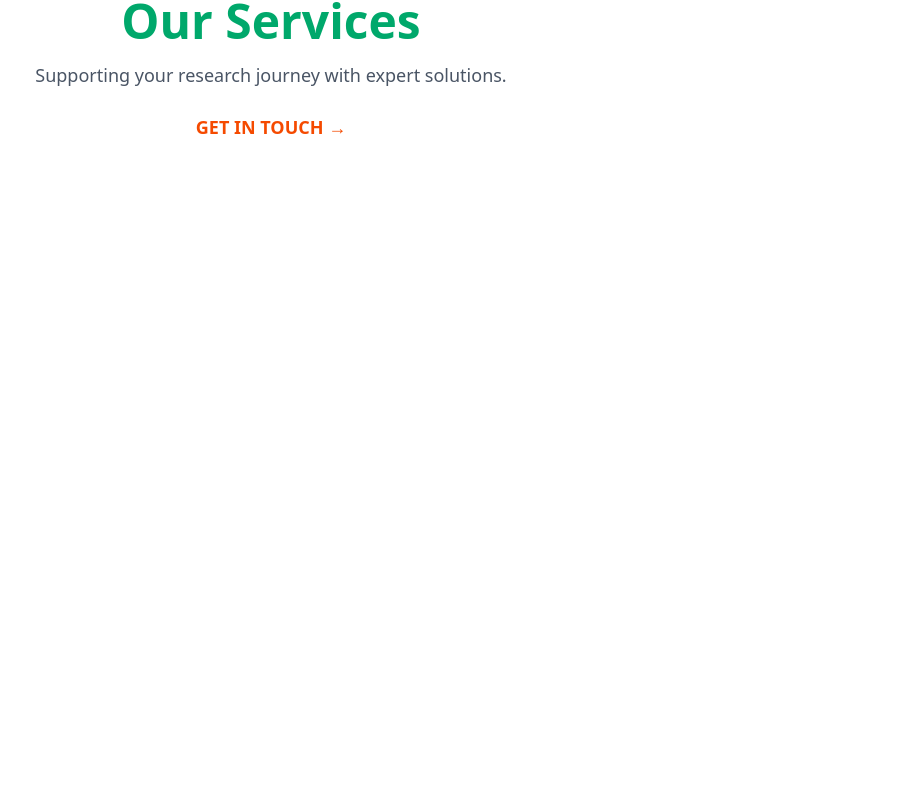
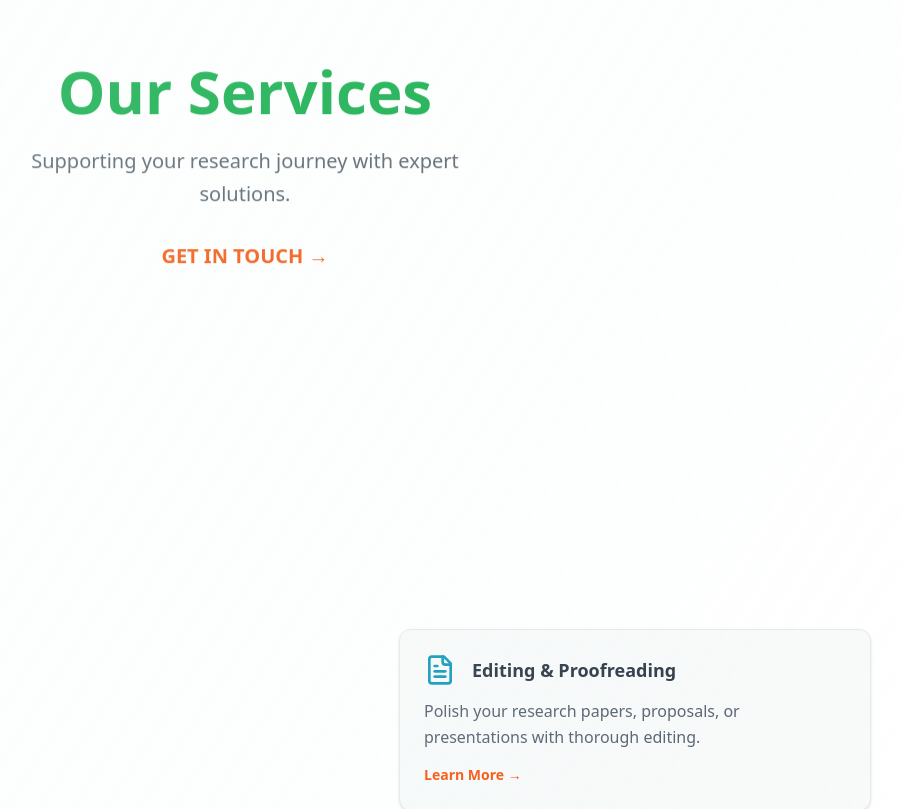
Before and after one commit to MuhammadTalha988516/Sciscribe, a React (Vite) app: page / in a window 1280 px wide. Shown: the part 1931-2740 px from the top of the page, without its empty margins (369-1271 px from the left). Built offline with nearby package versions, Linux system fonts and the light colour scheme.

Commit message:
Compleeted

```diff
--- a/package.json
+++ b/package.json
@@ -20,6 +20,7 @@
     "dotenv": "^17.2.0",
     "express": "^5.1.0",
     "framer-motion": "^12.23.9",
+    "gsap": "^3.13.0",
     "jsonwebtoken": "^9.0.2",
     "lucide-react": "^0.525.0",
     "mongoose": "^8.16.4",
--- a/src/components/landing/Middle.jsx
+++ b/src/components/landing/Middle.jsx
@@ -4,12 +4,12 @@ const cards = [
   {
     title: "Step-by-step thesis help",
     desc: "Clear guidance from your first draft to final formatting.",
-    bg: "https://images.unsplash.com/photo-1557804506-669a67965ba0?auto=format&fit=crop&w=800&q=60",
+    bg: "https://encrypted-tbn3.gstatic.com/images?q=tbn:ANd9GcS9BHdAilq_0dqqB5qTQRALbAz3Ark_TiZ9dW3ugUfT8TQqMVWv",
   },
   {
     title: "Tailored for students",
     desc: "Examples and tools that actually match your field.",
-    bg: "https://images.unsplash.com/photo-1543295523-78c9bbdba65c?auto=format&fit=crop&w=800&q=60",
+    bg: "https://encrypted-tbn3.gstatic.com/images?q=tbn:ANd9GcSjctVLvk3sj6OMAOdj2JeNEQe6_i-vaJePut_s6zBs_4i3zhB8",
   },
   {
     title: "Plagiarism-safe writing",
--- a/src/components/landing/OurServices.jsx
+++ b/src/components/landing/OurServices.jsx
@@ -1,5 +1,4 @@
-import React, { useEffect, useRef, useState, useMemo, useCallback } from "react";
-import "aos/dist/aos.css";
+import React, { useEffect, useRef, useMemo, useCallback } from "react";
 import {
   FileText,
   Brain,
@@ -49,8 +48,9 @@ const services = [
 ];
 
 const OurServices = () => {
-  const triggerRef = useRef(null);
-  const [scrolled, setScrolled] = useState(true);
+  const sectionRef = useRef();
+  const headerRef = useRef();
+  const cardsRef = useRef();
 
   const icons = useMemo(
     () => ({
@@ -64,18 +64,6 @@ const OurServices = () => {
     []
   );
 
-  useEffect(() => {
-    import("aos").then((AOS) => AOS.init({ duration: 700, once: true }));
-
-    const observer = new IntersectionObserver(
-      ([entry]) => setScrolled(entry.isIntersecting),
-      { threshold: 0.1 }
-    );
-
-    if (triggerRef.current) observer.observe(triggerRef.current);
-    return () => observer.disconnect();
-  }, []);
-
   const handleContactClick = useCallback(() => {
     window.location.href = "/contact-us";
   }, []);
@@ -84,91 +72,134 @@ const OurServices = () => {
     window.location.href = "/services";
   }, []);
 
+  useEffect(() => {
+    const cardsContainer = cardsRef.current;
+    if (!cardsContainer) return;
+
+    const handleScroll = () => {
+      const cards = Array.from(cardsContainer.children);
+      cards.forEach((card) => {
+        const cardRect = card.getBoundingClientRect();
+        const windowHeight = window.innerHeight;
+        if (cardRect.top < windowHeight - 40) {
+          card.style.opacity = 1;
+          card.style.transform = "translateY(0)";
+        } else {
+          card.style.opacity = 0;
+          card.style.transform = "translateY(50px)";
+        }
+      });
+    };
+
+    window.addEventListener("scroll", handleScroll, { passive: true });
+    handleScroll();
+
+    return () => window.removeEventListener("scroll", handleScroll);
+  }, []);
+
+  useEffect(() => {
+    const section = sectionRef.current;
+    const header = headerRef.current;
+    if (!section || !header) return;
+
+    const handleScroll = () => {
+      const rect = section.getBoundingClientRect();
+      const scrollProgress = Math.min(
+        Math.max(0, -rect.top / (rect.height - window.innerHeight)),
+        1
+      );
+      if (scrollProgress > 0) {
+        const headerX = scrollProgress * -20;
+        const maxY = 20;
+        const headerY = Math.min(scrollProgress * maxY, maxY);
+        header.style.transform = `translate(-40%, -40%) translate(${headerX}vw, ${headerY}vh)`;
+      } else {
+        header.style.transform = "translate(-50%, -50%)";
+      }
+      header.style.opacity = 1;
+    };
+
+    window.addEventListener("scroll", handleScroll, { passive: true });
+    handleScroll();
+
+    return () => window.removeEventListener("scroll", handleScroll);
+  }, []);
+
   return (
-    <section className="bg-white">
-      {/* Hero */}
+    <section
+      ref={sectionRef}
+      className="relative w-full min-h-[250vh] bg-white"
+    >
+      {/* Sticky parent for header */}
+      <div className="sticky  top-0 w-full h-screen pl-1 flex items-center justify-center pointer-events-none">
         <div
-        className={`h-[60vh] flex flex-col items-center justify-center text-center px-4 md:px-6 transition-all duration-700 ease-in-out mb-8 ${
-          scrolled
-            ? "opacity-100 translate-y-0"
-            : "opacity-0 -translate-y-6 pointer-events-none"
-        }`}
+          ref={headerRef}
+          className="absolute top-1/3 left-1/2 max-w-lg text-center z-10 pointer-events-auto"
+          style={{
+            willChange: "transform, opacity",
+            transition: "transform 0.5s cubic-bezier(0.25, 0.5, 0.94)",
+            transform: "translate(-50%, -50%)",
+          }}
         >
-        <h2 className="text-3xl md:text-5xl font-extrabold text-[#00A86B] mb-4">
+          <h2 className="text-5xl md:text-6xl font-extrabold text-green-600 mb-6">
             Our Services
           </h2>
-        <p className="text-gray-600 text-base md:text-lg mb-6 max-w-xl">
+          <p className="text-gray-600 text-lg md:text-xl mb-8 leading-relaxed">
             Supporting your research journey with expert solutions.
           </p>
           <button
             onClick={handleContactClick}
-          className="text-orange-600 font-semibold hover:underline text-base md:text-lg"
+            className="text-orange-600 font-semibold hover:underline text-lg md:text-xl transition-colors duration-200"
             aria-label="Contact Us"
           >
             GET IN TOUCH →
           </button>
         </div>
-
-      <div ref={triggerRef} className="h-[1px] -mt-40" />
-
-      {/* Grid */}
-      <div
-        className={`max-w-7xl mx-auto grid grid-cols-1 lg:grid-cols-3 gap-8 px-4 md:px-6 py-20 min-h-screen transition-all duration-700 ease-in-out ${
-          scrolled
-            ? "opacity-0 -translate-y-6 pointer-events-none"
-            : "opacity-100 translate-y-0"
-        }`}
-      >
-        {/* Sticky Left */}
-        <div className="lg:col-span-1 lg:sticky lg:top-20 h-fit bg-white">
-          <h2 className="text-3xl md:text-5xl font-extrabold text-[#00A86B] mb-4">
-            Our Services
-          </h2>
-          <p className="text-gray-600 text-base md:text-lg mb-6 max-w-xl">
-            Supporting your research journey with expert solutions.
-          </p>
-          <button
-            onClick={handleContactClick}
-            className="text-orange-600 font-semibold hover:underline text-base md:text-lg"
-            aria-label="Contact Us"
-          >
-            GET IN TOUCH →
-          </button>
       </div>
 
-        {/* Right */}
-        <div className="lg:col-span-2 space-y-8">
-          {services.map((service, index) => (
+      {/* Sticky cards appear halfway down, right side */}
       <div
-              key={index}
+        ref={cardsRef}
+        className="sticky top-1/2 right-0 flex flex-col gap-6 max-w-lg w-full pr-10 ml-auto"
+        style={{
+          willChange: "transform, opacity",
+        }}
+      >
+        {services.map((service, idx) => (
+          <div
+            key={idx}
             onClick={handleServiceClick}
-              data-aos="fade-up"
-              data-aos-delay={index * 80}
-              className="block bg-gray-50 border border-gray-200 rounded-2xl shadow p-4 md:p-6 hover:shadow-md transition cursor-pointer"
+            className="bg-gray-50 border border-gray-200 rounded-xl p-6 shadow-sm hover:shadow-md transition-all duration-300 cursor-pointer group flex-shrink-0"
             role="button"
             tabIndex={0}
             aria-label={`Read more about ${service.title}`}
             onKeyDown={(e) => {
               if (e.key === "Enter") handleServiceClick();
             }}
+            style={{
+              opacity: 0,
+              transform: "translateY(50px)",
+              transition: "all 0.6s cubic-bezier(0.25, 0.46, 0.45, 0.94)",
+            }}
           >
-              <div className="flex flex-col md:flex-row md:items-center md:justify-between mb-3">
-                <h4 className="text-lg md:text-xl font-semibold text-gray-800 mb-2 md:mb-0">
+            <div className="flex items-center gap-4 mb-3">
+              <div className="flex-shrink-0">{icons[service.iconKey]}</div>
+              <h4 className="font-semibold text-lg text-gray-800 group-hover:text-green-600 transition-colors duration-200">
                 {service.title}
               </h4>
-                {icons[service.iconKey]}
             </div>
-              <p className="text-gray-600 text-sm md:text-base mb-3">
+            <p className="text-gray-600 text-base leading-relaxed mb-3">
               {service.description}
             </p>
-              <span className="text-orange-600 font-semibold hover:underline text-xs md:text-sm">
+            <span className="text-orange-600 font-semibold hover:underline text-sm inline-flex items-center gap-1 group-hover:gap-2 transition-all duration-200">
               Learn More →
             </span>
           </div>
         ))}
+      </div>
 
-        </div>
-      </div>
+      {/* Background decoration */}
+      <div className="absolute inset-0 bg-gradient-to-br from-green-50 to-transparent opacity-30 pointer-events-none" />
     </section>
   );
 };
```
Also changed, not shown: 1 other file (tests, documents, lock files or other folders). Lines whose indentation alone changed are shown as unchanged.
